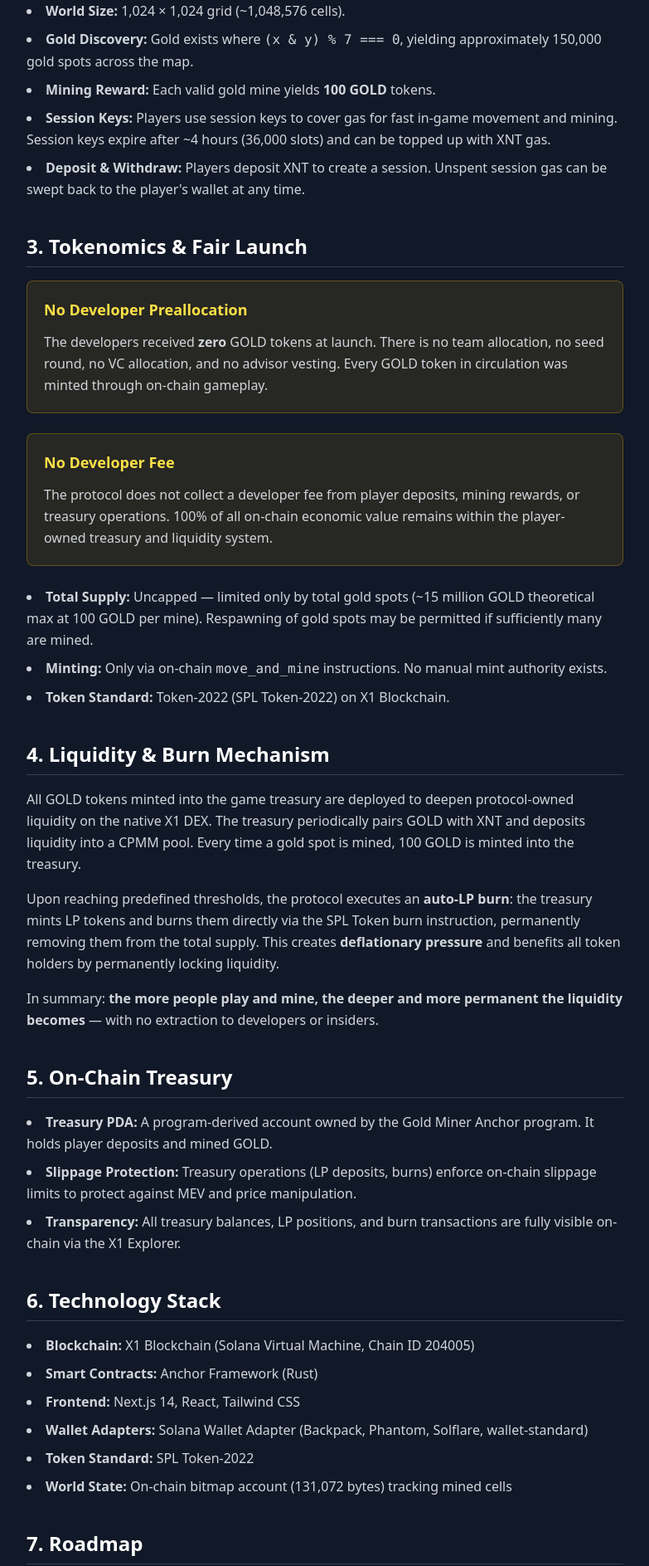
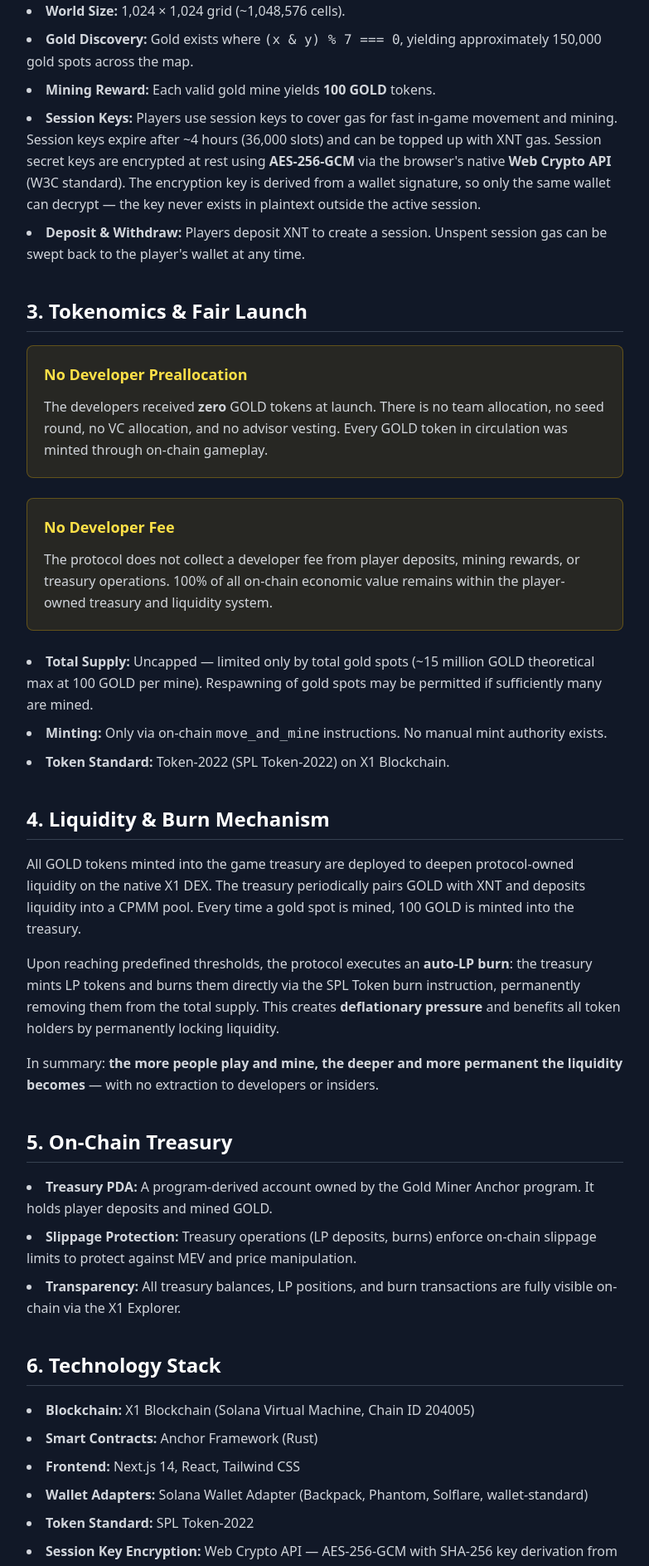
Before and after one commit to silvercrypto888/gold-miner, a Next.js app in the folder app/: page /litepaper in a window 1280 px wide. Shown: the part 580-2467 px from the top of the page at 83% size, without its empty margins (248-1031 px from the left). Built offline with nearby package versions, Linux system fonts and the light colour scheme.

Commit message:
docs: add session key encryption to litepaper page, remove bad LITEPAPER.md
- Updated src/app/litepaper/page.tsx with AES-256-GCM / Web Crypto API details
- Restored README.md to pre-LITEPAPER.md state
- Deleted inaccurate LITEPAPER.md (litepaper is a web page, not markdown)

```diff
--- a/app/src/app/litepaper/page.tsx
+++ b/app/src/app/litepaper/page.tsx
@@ -60,7 +60,7 @@
             <li>
               <strong>Session Keys:</strong> Players use session keys to cover gas for fast in-game
               movement and mining. Session keys expire after ~4 hours (36,000 slots) and can be topped
-              up with XNT gas.
+              up with XNT gas. Session secret keys are encrypted at rest using <strong>AES-256-GCM</strong> via the browser's native <strong>Web Crypto API</strong> (W3C standard). The encryption key is derived from a wallet signature, so only the same wallet can decrypt — the key never exists in plaintext outside the active session.
             </li>
             <li>
               <strong>Deposit &amp; Withdraw:</strong> Players deposit XNT to create a session. Unspent
@@ -175,6 +175,9 @@
             </li>
             <li>
               <strong>Token Standard:</strong> SPL Token-2022
+            </li>
+            <li>
+              <strong>Session Key Encryption:</strong> Web Crypto API — AES-256-GCM with SHA-256 key derivation from wallet signatures
             </li>
             <li>
               <strong>World State:</strong> On-chain bitmap account (131,072 bytes) tracking mined cells
```
Also changed, not shown: 2 other files (tests, documents, lock files or other folders).
